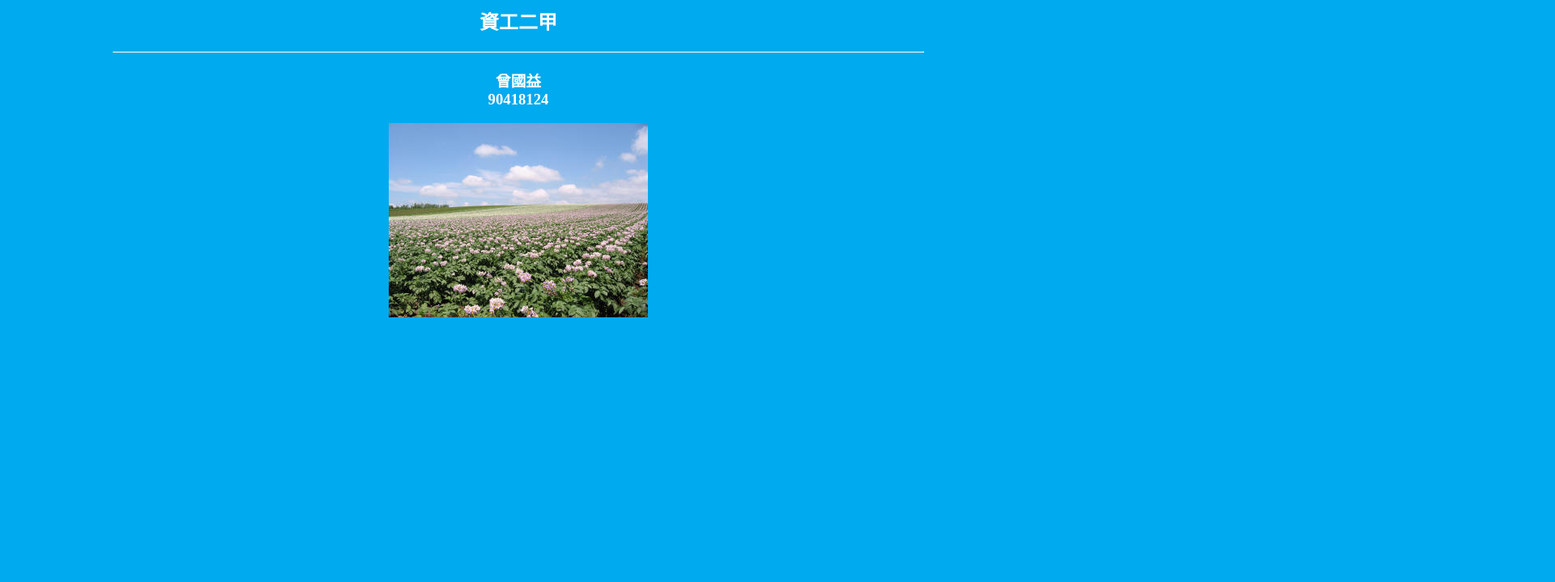
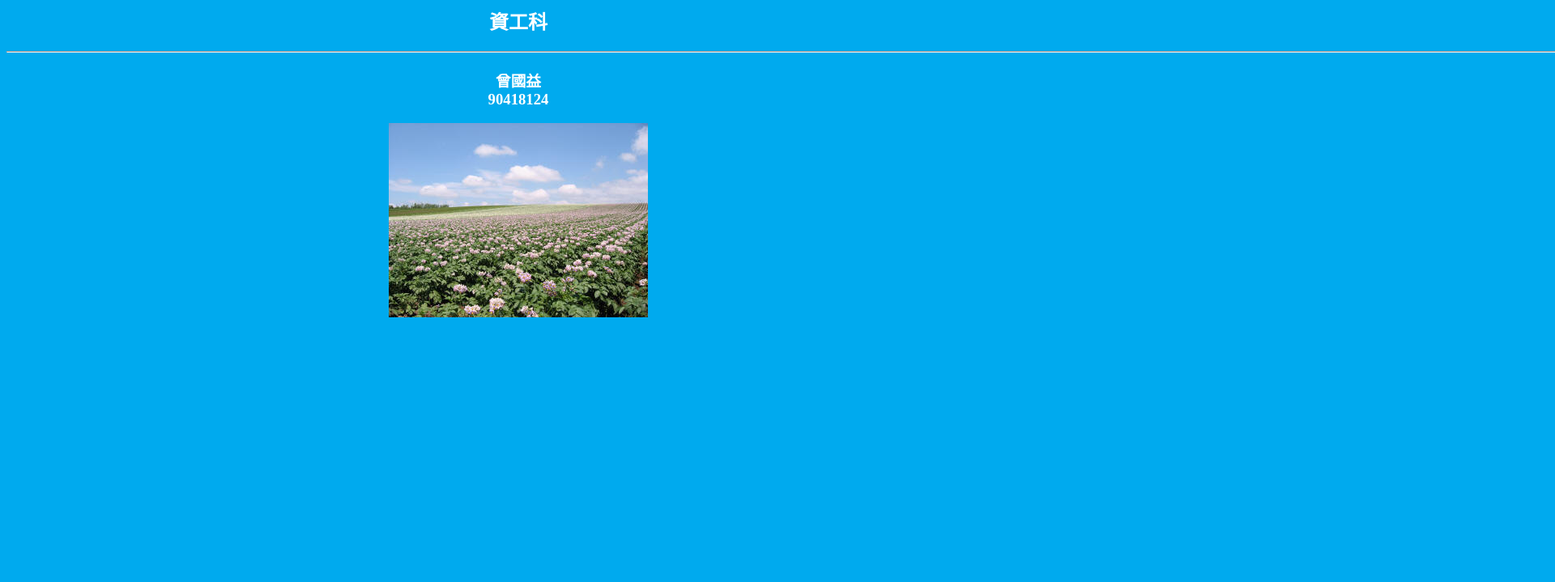
Before and after one commit to k90418124/k90418124.github.io, a plain HTML site: page index.html in a window 1280 px wide. Shown: the part 81-800 px from the top of the page at 81% size, 1920 px wide, since content can reach past the window. Drawn offline with Linux system fonts and the light colour scheme.

Commit message:
Update index.html

```diff
--- a/index.html
+++ b/index.html
@@ -13,10 +13,11 @@
   </head>
   <body>
   <h1>正修科技大學</h1>
-  <h2>資工二甲<h2>
-<hr width="1000">
+  <h2>資工科<h2>
+<hr width="10000">
     <h3>曾國益</br>
       90418124<h3>
         <img src="pic3.jpg" alt="">
+
   </body>
 </html>
```
